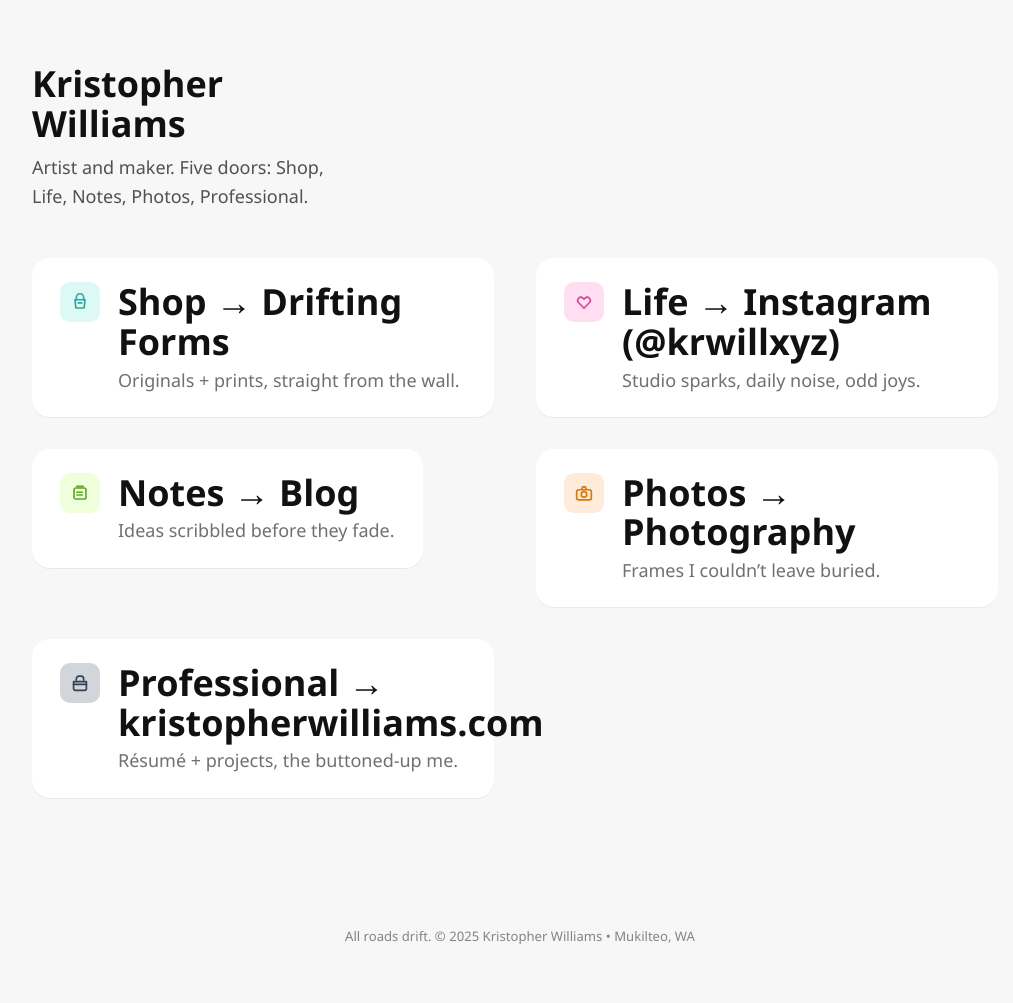
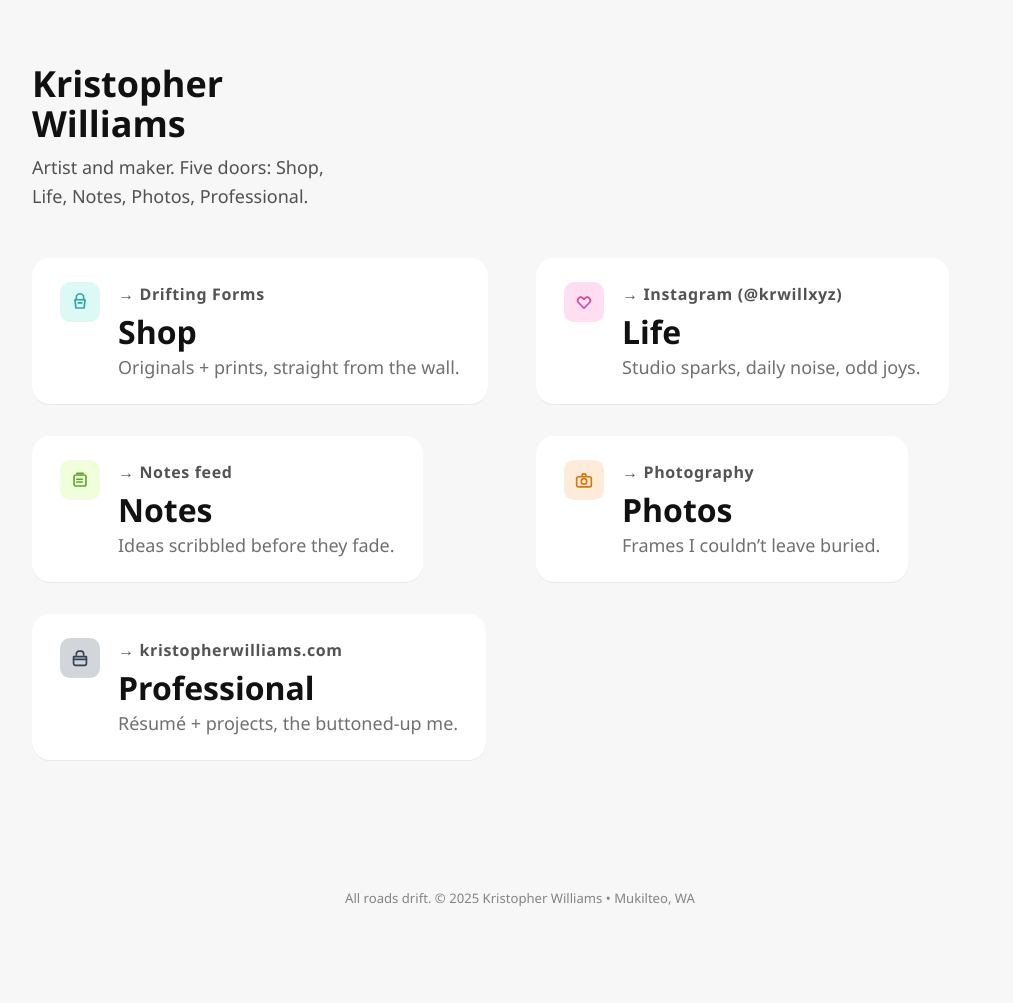
Before and after one commit to krwillxyz/krwillxyz.github.io, a Jekyll site: the page built from index.md, in a window 1280 px wide. Shown: the whole page, without its empty margins (120-1133 px from the left). Built offline with Jekyll 4.4.1, drawn with Linux system fonts in a browser that asks for light colours; after the commit the page ends 965 px from its top, so only the background shows below that.

Commit message:
Build notes feed and photography gallery

```diff
--- a/_config.yml
+++ b/_config.yml
@@ -4,4 +4,4 @@ description: "Artist and maker. Five doors: Shop, Life, Notes, Photos, Professio
 social_image: /assets/social-card.svg
 theme: minima
 plugins: [jekyll-seo-tag]
-permalink: /blog/:year/:month/:day/:title/
+permalink: /notes/:year/:month/:day/:title/
--- /dev/null
+++ b/_data/photography.yml
@@ -0,0 +1,4 @@
+# Override alt text for gallery images by filename.
+# Example:
+# - file: studio-wall-2024.jpg
+#   alt: Studio wall with fresh pieces drying.
--- a/_layouts/default.html
+++ b/_layouts/default.html
@@ -193,13 +193,25 @@
     flex-direction: column;
     gap: 6px;
     max-width: 38ch;
+    flex: 1;
+    min-width: 0;
   }
 
   .card-title {
     margin: 0;
-    font-size: clamp(22px, 4vw, 36px);
+    font-size: clamp(20px, 3.8vw, 32px);
     font-weight: 800;
     line-height: 1.1;
+    word-break: break-word;
+  }
+
+  .card-subtitle {
+    margin: 0;
+    font-size: clamp(13px, 2.5vw, 16px);
+    font-weight: 600;
+    letter-spacing: 0.04em;
+    color: var(--ink-muted);
+    word-break: break-word;
   }
 
   .card-caption {
--- a/index.md
+++ b/index.md
@@ -22,7 +22,8 @@ body_class: landing
           </svg>
         </span>
         <span class="text-group">
-          <span class="card-title">Shop → Drifting Forms</span>
+          <span class="card-subtitle">→ Drifting Forms</span>
+          <span class="card-title">Shop</span>
           <span class="card-caption">Originals + prints, straight from the wall.</span>
         </span>
       </a>
@@ -35,13 +36,14 @@ body_class: landing
           </svg>
         </span>
         <span class="text-group">
-          <span class="card-title">Life → Instagram (@krwillxyz)</span>
+          <span class="card-subtitle">→ Instagram (@krwillxyz)</span>
+          <span class="card-title">Life</span>
           <span class="card-caption">Studio sparks, daily noise, odd joys.</span>
         </span>
       </a>
     </li>
     <li>
-      <a class="link-card card-notes" href="/blog">
+      <a class="link-card card-notes" href="/notes/">
         <span class="icon-pill" aria-hidden="true">
           <svg viewBox="0 0 24 24">
             <rect x="5.5" y="6.5" width="13" height="12" rx="2" />
@@ -51,13 +53,14 @@ body_class: landing
           </svg>
         </span>
         <span class="text-group">
-          <span class="card-title">Notes → Blog</span>
+          <span class="card-subtitle">→ Notes feed</span>
+          <span class="card-title">Notes</span>
           <span class="card-caption">Ideas scribbled before they fade.</span>
         </span>
       </a>
     </li>
     <li>
-      <a class="link-card card-photos" href="https://photos.krwill.xyz" target="_blank" rel="noopener noreferrer">
+      <a class="link-card card-photos" href="/photography/">
         <span class="icon-pill" aria-hidden="true">
           <svg viewBox="0 0 24 24">
             <path d="M6 8.5h12a2 2 0 0 1 2 2v7a2 2 0 0 1-2 2H6a2 2 0 0 1-2-2v-7a2 2 0 0 1 2-2Z" />
@@ -66,7 +69,8 @@ body_class: landing
           </svg>
         </span>
         <span class="text-group">
-          <span class="card-title">Photos → Photography</span>
+          <span class="card-subtitle">→ Photography</span>
+          <span class="card-title">Photos</span>
           <span class="card-caption">Frames I couldn’t leave buried.</span>
         </span>
       </a>
@@ -81,7 +85,8 @@ body_class: landing
           </svg>
         </span>
         <span class="text-group">
-          <span class="card-title">Professional → kristopherwilliams.com</span>
+          <span class="card-subtitle">→ kristopherwilliams.com</span>
+          <span class="card-title">Professional</span>
           <span class="card-caption">Résumé + projects, the buttoned-up me.</span>
         </span>
       </a>
```
Also changed, not shown: assets/photography/README.md (added, +13 -0 lines), blog/index.html (+5 -12 lines), notes/index.html (added, +205 -0 lines), photography/index.md (added, +108 -0 lines), 1 other file.
